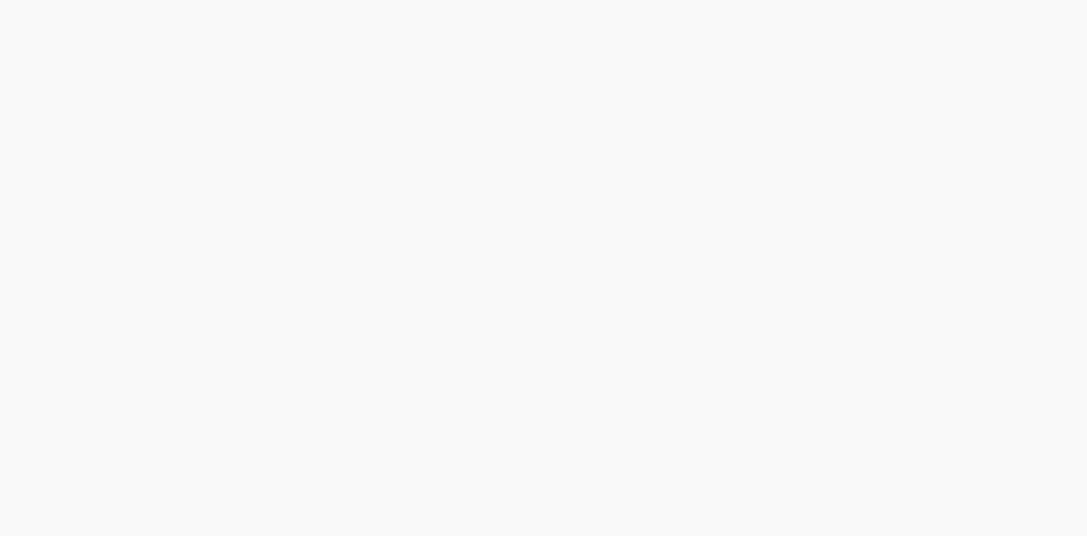
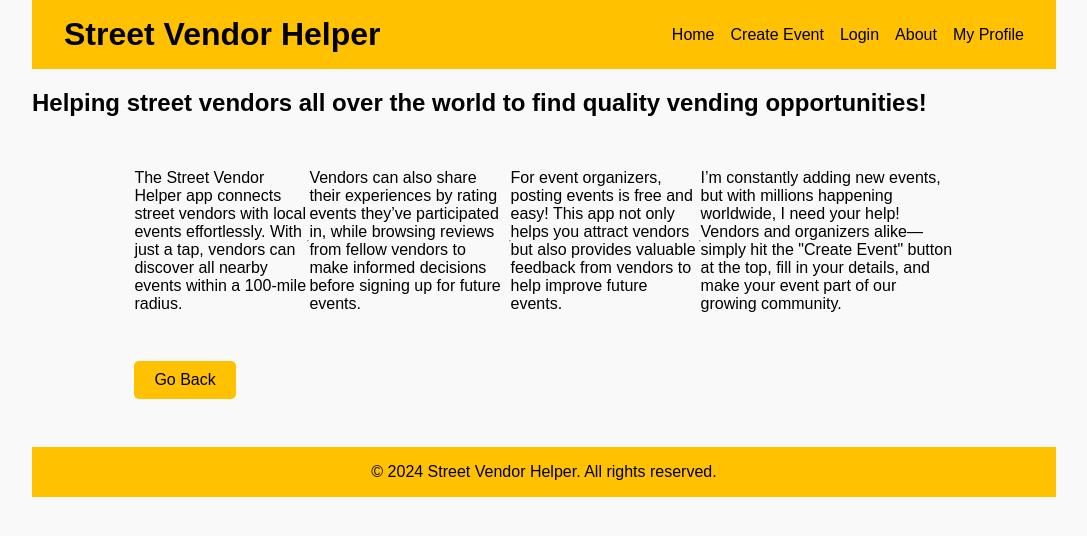
Before and after one commit to theodrackett/svh, a React (Vite) app in the folder src/svh_frontend/: page /about in a window 1280 px wide. Before the commit this address had no page. Shown: the top 536 px of the page, without its empty margins (96-1183 px from the left). Built offline with nearby package versions, Linux system fonts and the light colour scheme.

Commit message:
Add about page and upload to ic

```diff
--- /dev/null
+++ b/src/svh_frontend/src/components/About.jsx
@@ -0,0 +1,43 @@
+import React from "react";
+import Header from "./Header";
+import Footer from "./Footer";
+import Button from './Button';
+import useGoBack from '../hooks/useGoBack';
+
+function About () {
+
+    const { goBack, loading} = useGoBack();
+
+    return (
+        <div className="container">
+            <Header />
+            <h2>Helping street vendors all over the world to find quality vending opportunities!</h2>
+            <div className='container dos-element-container'>
+                        {/* <textarea name="about-svh" id="about-svh"> */}
+            <p>The Street Vendor Helper app connects street vendors with local events effortlessly.
+            With just a tap, vendors can discover all nearby events within a 100-mile radius.
+            </p>
+            <hr></hr>
+            <p>Vendors can also share their experiences by rating events they’ve participated in,
+            while browsing reviews from fellow vendors to make informed decisions before signing up for
+            future events.</p>
+            <hr></hr>
+
+            <p>For event organizers, posting events is free and easy! This app not only helps you attract
+            vendors but also provides valuable feedback from vendors to help improve future events.</p>
+
+            <hr></hr>
+            <p>I’m constantly adding new events, but with millions happening worldwide, I need your help!
+            Vendors and organizers alike—simply hit the "Create Event" button at the top,
+            fill in your details, and make your event part of our growing community.</p>
+            {/* </textarea>           */}
+            </div>
+            <div className='container dos-element-container'>
+                <Button onClick={goBack} loading={loading}>Go Back</Button>
+            </div>
+            <Footer />
+        </div>
+    )
+}
+
+export default About;
--- a/src/svh_frontend/src/components/App.jsx
+++ b/src/svh_frontend/src/components/App.jsx
@@ -5,7 +5,7 @@ import EventDetail from './EventDetail ';
 import CreateEvent from './CreateEvent';
 import Header from './Header';
 import Login from './Login';
-import SignUp from './SignUp';
+import About from './About';
 import EditEvent from './EditEvent';
 import WriteReview from './WriteReview';
 
@@ -20,7 +20,7 @@ function App() {
                 <Route path="/event/:id" element={<EventDetail />} />
                 <Route path="/create-event" element={<CreateEvent />} />
                 <Route path="/login" element={<Login />} />
-                <Route path="/sign-up" element={<SignUp />} />
+                <Route path="/about" element={<About />} />
                 <Route path="/edit-event" element={<EditEvent />} />
                 <Route path="/write-review" element={<WriteReview />} />
             </Routes>
--- a/src/svh_frontend/src/components/EditEvent.jsx
+++ b/src/svh_frontend/src/components/EditEvent.jsx
@@ -273,7 +273,7 @@ function EditEvent() {
           </div>
           <div className='dos-element-container'>
             <Button onClick={goBack} loading={loading}>Go Back</Button>
-            <Button type='submit'>Edit Event</Button>
+            <Button type='submit'>Submit</Button>
           </div>
         </form>
         <Footer />
--- a/src/svh_frontend/src/components/Header.jsx
+++ b/src/svh_frontend/src/components/Header.jsx
@@ -9,7 +9,7 @@ function Header() {
                     <li><Link to="/">Home</Link></li>
                     <li><Link to="/create-event">Create Event</Link></li>
                     <li><Link to="/login">Login</Link></li>
-                    <li><Link to="/sign-up">Sign Up</Link></li>
+                    <li><Link to="/about">About</Link></li>
                     <li><Link to="/my-profile">My Profile</Link></li>
                 </ul>
             </nav>
--- a/src/svh_frontend/src/components/Login.jsx
+++ b/src/svh_frontend/src/components/Login.jsx
@@ -1,4 +1,4 @@
-import React, { useState, useEffect} from "react";
+import React, { useState} from "react";
 import Header from "./Header";
 import Footer from "./Footer";
 import { svh_backend } from "../../../declarations/svh_backend";
--- a/src/svh_frontend/src/index.scss
+++ b/src/svh_frontend/src/index.scss
@@ -203,3 +203,19 @@ label {
   font-size: 24px;
   cursor: pointer;
 }
+
+/* Textarea styling */
+textarea {
+    width: 100%;
+    height: 300px;
+    padding: 15px;
+    font-size: 1.1rem;
+    font-family: 'Arial', sans-serif;
+    border: 2px solid #ccc;
+    border-radius: 8px;
+    background-color: #fff;
+    color: #333;
+    resize: none; /* Disables the ability to resize the textarea */
+    box-shadow: inset 0 2px 4px rgba(0, 0, 0, 0.05);
+    transition: border 0.3s ease, box-shadow 0.3s ease;
+}
```
Also changed, not shown: canister_ids.json (added, +8 -0 lines).
